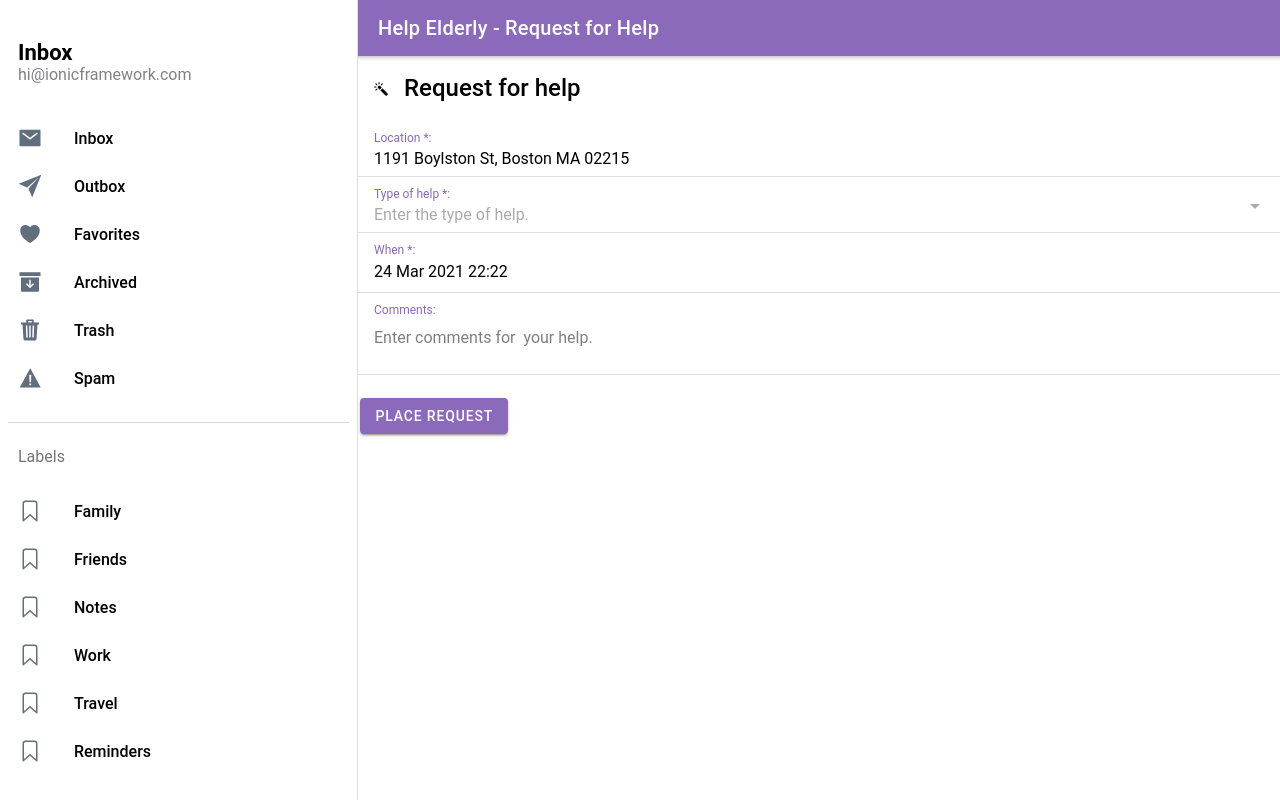
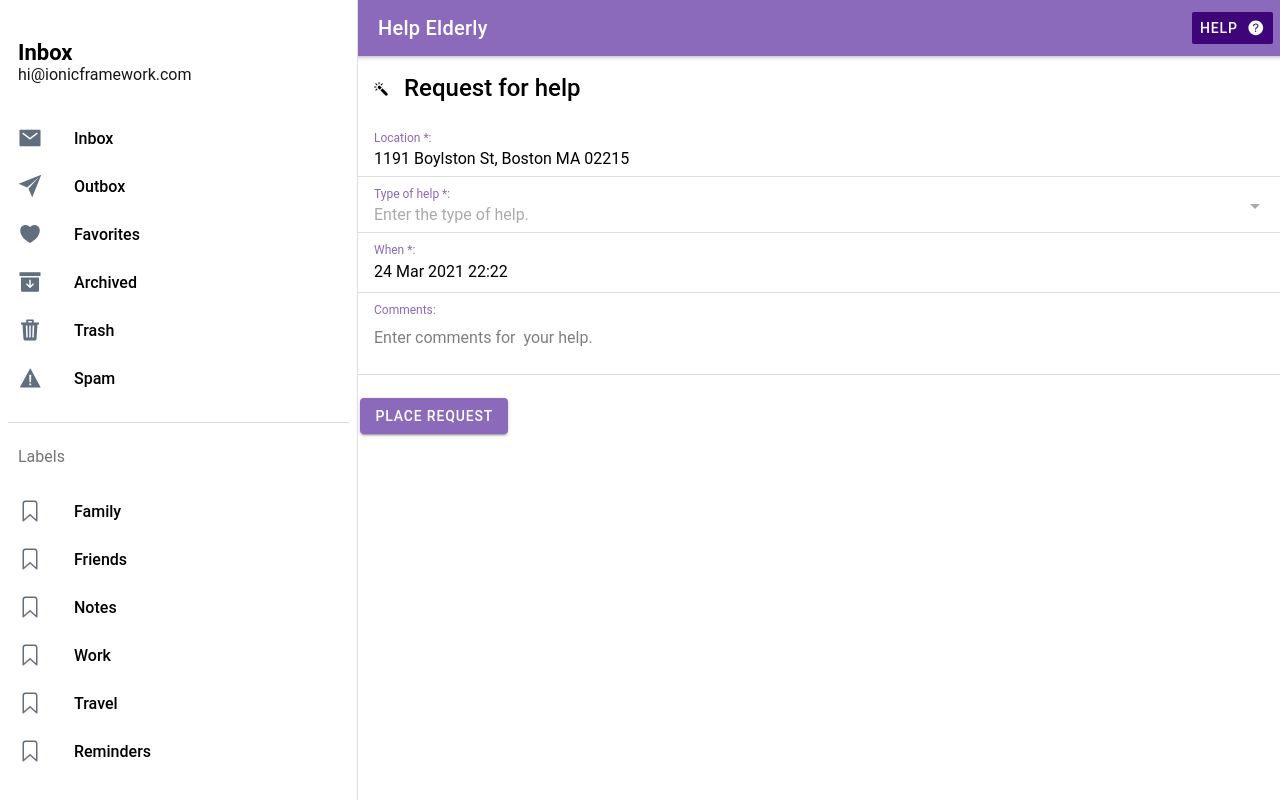
Before and after one commit to ankitamaps03/CS5340-Project-HelpElderly, a React (Create React App) app: page /requestHelp in a window 1280 px wide. Built offline with nearby package versions, Linux system fonts and the light colour scheme.

Commit message:
Added top nav and login info

```diff
--- a/src/App.tsx
+++ b/src/App.tsx
@@ -64,6 +64,9 @@ const App: React.FC = () => {
             <Route path="/viewHelpDetails/:id" exact={true}>
               <ViewHelpDetails/>
             </Route>
+            <Route path="/viewHelpDetails/:id" exact={true}>
+              <ViewHelpDetails/>
+            </Route>
             <Route path="/loginAccount" exact={true}>
               <LoginAccount/>
             </Route>
@@ -73,10 +76,19 @@ const App: React.FC = () => {
             <Route path="/viewRequest" exact={true}>
               <ViewRequest/>
             </Route>
+            <Route path="/viewRequest/:id" exact={true}>
+              <ViewRequest/>
+            </Route>
             <Route path="/requestDetails" exact={true}>
               <RequestDetails/>
             </Route>
+            <Route path="/requestDetails/:id" exact={true}>
+              <RequestDetails/>
+            </Route>
             <Route path="/addRatingElderly" exact={true}>
+              < AddRatingElderly/>
+            </Route>
+            <Route path="/addRatingElderly/:id" exact={true}>
               < AddRatingElderly/>
             </Route>
 
--- a/src/components/HelperDetails.tsx
+++ b/src/components/HelperDetails.tsx
@@ -27,7 +27,7 @@ const HelperDetails: React.FC = () => {
     const [showModal, setShowModal] = useState(false);
     const redirectToRating = () => {
         setShowModal(false)
-        history.push('AddRatingElderly')
+        history.push('/AddRatingElderly/1')
     }
 
     const redirectToHome = () => {
--- a/src/components/HomeButtons.tsx
+++ b/src/components/HomeButtons.tsx
@@ -1,6 +1,6 @@
 import './HomeButtons.css';
 import {IonButton} from "@ionic/react";
-import {useHistory} from "react-router-dom";
+import {useHistory, useParams} from "react-router-dom";
 import React from "react";
 
 interface ContainerProps {
@@ -10,13 +10,29 @@ interface ContainerProps {
 const HomeButtons: React.FC = () => {
 
     const history = useHistory();
+    let params = {
+        id: ''
+    }
+    params = useParams();
+
+
 
     const redirect = (buttonName: number) => {
-        if (buttonName === 0) {
-            history.push(`requestHelp`);
-        } else if (buttonName === 1) {
-            history.push(`viewRequest`);
+        if (params.id) {
+            if (buttonName === 0) {
+                history.push(`requestHelp/1`);
+            } else if (buttonName === 1) {
+                history.push(`viewRequest/1`);
+            }
         }
+        else {
+            if (buttonName === 0) {
+                history.push(`requestHelp`);
+            } else if (buttonName === 1) {
+                history.push(`viewRequest`);
+            }
+        }
+
     }
 
     return (
--- a/src/components/RequestDetails.tsx
+++ b/src/components/RequestDetails.tsx
@@ -1,37 +1,26 @@
 import {
-  IonAvatar, IonButton,
+    IonAvatar,
+    IonButton,
     IonCard,
     IonCardContent,
     IonCardHeader,
     IonCardSubtitle,
-  IonCardTitle,
     IonCol,
     IonContent,
     IonGrid,
-  IonHeader,
     IonIcon,
     IonPage,
-  IonRow,
-  IonTitle,
-  IonToolbar
+    IonRow
 } from "@ionic/react";
 import './RequestHelpForm.css';
-import React, {useState} from "react";
-import {checkmarkCircle, pin, star, time, chatbubble, helpBuoySharp, helpOutline, helpSharp, timeOutline, timerSharp, timerOutline} from "ionicons/icons";
+import React from "react";
+import {helpSharp, pin, timerOutline} from "ionicons/icons";
+import TopPageHeader from "./TopPageHeader";
+import {useParams} from "react-router-dom";
 
 const RequestDetails: React.FC = () => {
-  const [location, setLocation] = useState<string>('1191 Boylston St, Boston MA 02215');
-  const [typeOfHelp, setTypeOfHelp] = useState<string>();
-  const [comments, setComments] = useState<string>();
-  const [when] = useState<string>((new Date()).toString());
-
     return (
         <IonPage>
-            <IonHeader>
-                <IonToolbar color="head">
-                    <IonTitle>Help Elderly - Request Details</IonTitle>
-                </IonToolbar>
-            </IonHeader>
             <IonContent>
                 <IonCard>
                     <IonCardHeader>
--- a/src/components/RequestHelpForm.tsx
+++ b/src/components/RequestHelpForm.tsx
@@ -26,8 +26,6 @@ const RequestHelpForm: React.FC = () => {
     const [when, setWhen] = useState<string>((new Date()).toString());
     let history = useHistory();
     const [showLoading, setShowLoading] = useState(false);
-
-    const isLogin : string = useParams();
 
     const viewHelpDetails = () => {
         if (params) {
--- /dev/null
+++ b/src/components/TopPageHeader.tsx
@@ -0,0 +1,29 @@
+import {IonButton, IonButtons, IonHeader, IonIcon, IonTitle, IonToolbar} from "@ionic/react";
+import {helpCircle, personCircle} from "ionicons/icons";
+import React from "react";
+
+type TopPageHeaderProps = {
+    isLogin : boolean
+}
+const TopPageHeader = ({isLogin}: TopPageHeaderProps) => {
+    return (
+        <IonHeader>
+            <IonToolbar color="head">
+                {isLogin && <IonButtons slot="secondary">
+                    <IonButton>
+                        <IonIcon slot="icon-only" icon={personCircle}/>
+                    </IonButton>
+                    Alice Murray
+                </IonButtons>}
+                <IonButtons slot="primary">
+                    <IonButton fill="solid" color="secondary">
+                        Help
+                        <IonIcon slot="end" icon={helpCircle}/>
+                    </IonButton>
+                </IonButtons>
+                <IonTitle>Help Elderly</IonTitle>
+            </IonToolbar>
+        </IonHeader>)
+}
+
+export default TopPageHeader
--- a/src/pages/AddRatingElderly.tsx
+++ b/src/pages/AddRatingElderly.tsx
@@ -23,6 +23,8 @@ import {useHistory} from "react-router-dom";
 import React, {useState} from "react";
 // @ts-ignore
 import ReactStars from "react-rating-stars-component";
+import Header from "../components/Header";
+import TopPageHeader from "../components/TopPageHeader";
 
 const AddRatingElderly: React.FC = () => {
     let history = useHistory();
@@ -37,12 +39,7 @@ const AddRatingElderly: React.FC = () => {
     // @ts-ignore
     return (
         <IonPage>
-            <IonHeader>
-                <IonToolbar color="head">
-                    <IonTitle>Login to Help Elderly</IonTitle>
-                </IonToolbar>
-            </IonHeader>
-
+          <TopPageHeader isLogin={true} />
             <IonContent>
                 <IonCard>
                     <IonCardHeader>
--- a/src/pages/Home.tsx
+++ b/src/pages/Home.tsx
@@ -1,16 +1,34 @@
-import {IonButtons, IonContent, IonHeader, IonMenuButton, IonPage, IonTitle, IonToolbar} from "@ionic/react";
+import {
+    IonAvatar, IonButton, IonButtons,
+    IonChip,
+    IonCol,
+    IonContent,
+    IonGrid,
+    IonHeader, IonIcon,
+    IonLabel,
+    IonPage,
+    IonRow,
+    IonTitle,
+    IonToolbar
+} from "@ionic/react";
 import HomeButtons from "../components/HomeButtons";
 import './Home.css';
+import {useParams} from "react-router-dom";
+import {personCircle, search, helpCircle} from "ionicons/icons";
+import React, {useState} from "react";
+import TopPageHeader from "../components/TopPageHeader";
 
 const Home: React.FC = () => {
-
-    return(<IonPage>
-        <IonHeader>
-            <IonToolbar color="head">
-                <IonTitle>Help Elderly</IonTitle>
-            </IonToolbar>
-        </IonHeader>
-
+    let params = {
+        id: ''
+    }
+    params = useParams();
+    let isLogin = false;
+    if (params.id) {
+        isLogin = true;
+    }
+    return (<IonPage>
+        <TopPageHeader isLogin={isLogin} />
         <IonContent fullscreen>
             <IonHeader collapse="condense">
                 <IonToolbar>
--- a/src/pages/RequestHelp.tsx
+++ b/src/pages/RequestHelp.tsx
@@ -3,17 +3,25 @@ import './RequestHelp.css';
 import RequestHelpForm from "../components/RequestHelpForm";
 import {colorWand} from "ionicons/icons";
 import Header from "../components/Header";
+import TopPageHeader from "../components/TopPageHeader";
+import React from "react";
+import {useParams} from "react-router-dom";
 
 
 const RequestHelp: React.FC = () => {
 
+    let params = {
+        id: ''
+    }
+    params = useParams();
+    let isLogin = false;
+    if (params.id) {
+        isLogin = true;
+    }
+
     return (
         <IonPage>
-            <IonHeader>
-                <IonToolbar color="head">
-                    <IonTitle>Help Elderly - Request for Help</IonTitle>
-                </IonToolbar>
-            </IonHeader>
+            <TopPageHeader isLogin={isLogin}/>
 
             <IonContent>
                 <Header name="Request for help" icon={colorWand} />
--- a/src/pages/ViewHelpDetails.tsx
+++ b/src/pages/ViewHelpDetails.tsx
@@ -5,17 +5,22 @@ import RequestHelpForm from "../components/RequestHelpForm";
 import HelperDetails from "../components/HelperDetails";
 import Header from "../components/Header";
 import {helpBuoy} from "ionicons/icons";
+import TopPageHeader from "../components/TopPageHeader";
+import {useParams} from "react-router-dom";
+import React from "react";
 
 const ViewHelpDetails: React.FC = () => {
-
+    let params = {
+        id: ''
+    }
+    params = useParams();
+    let isLogin = false;
+    if (params.id) {
+        isLogin = true;
+    }
     return (
         <IonPage>
-            <IonHeader>
-                <IonToolbar color="head">
-                    <IonTitle>Help Elderly - Helper Details</IonTitle>
-                </IonToolbar>
-            </IonHeader>
-
+            <TopPageHeader isLogin={isLogin} />
             <IonContent>
                 <Header name={"View Helper Details"} icon={helpBuoy} />
                 <HelperDetails />
--- a/src/theme/variables.css
+++ b/src/theme/variables.css
@@ -12,12 +12,12 @@ http://ionicframework.com/docs/theming/ */
   --ion-color-primary-tint: #ac93cd;
 
   /** secondary **/
-  --ion-color-secondary: #3dc2ff;
+  --ion-color-secondary: #3e057b;
   --ion-color-secondary-rgb: 61, 194, 255;
   --ion-color-secondary-contrast: #ffffff;
   --ion-color-secondary-contrast-rgb: 255, 255, 255;
-  --ion-color-secondary-shade: #36abe0;
-  --ion-color-secondary-tint: #50c8ff;
+  --ion-color-secondary-shade: #b39ec7;
+  --ion-color-secondary-tint: #7e6597;
 
   /** tertiary **/
   --ion-color-tertiary: #5260ff;
@@ -60,12 +60,12 @@ http://ionicframework.com/docs/theming/ */
   --ion-color-dark-tint: #383a3e;
 
   /** medium **/
-  --ion-color-medium: #92949c;
+  --ion-color-medium: #0e0e0e;
   --ion-color-medium-rgb: 146, 148, 156;
   --ion-color-medium-contrast: #ffffff;
   --ion-color-medium-contrast-rgb: 255, 255, 255;
-  --ion-color-medium-shade: #808289;
-  --ion-color-medium-tint: #9d9fa6;
+  --ion-color-medium-shade: #161617;
+  --ion-color-medium-tint: #0f0f10;
 
   /** light **/
   --ion-color-light: #f4f5f8;
```
Lines whose indentation alone changed are shown as unchanged.
